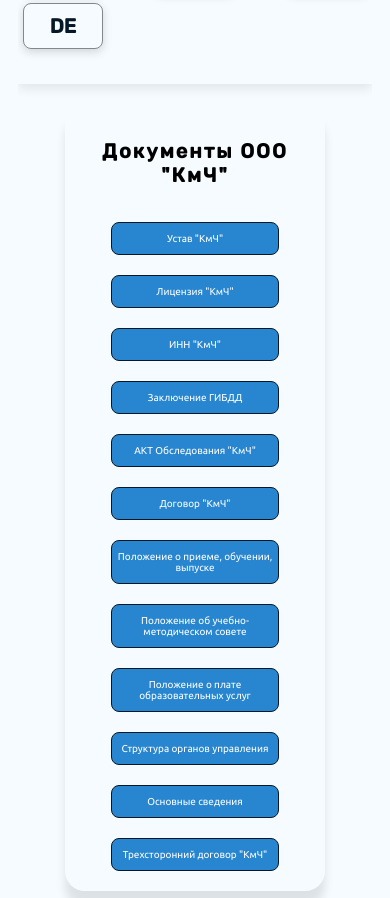
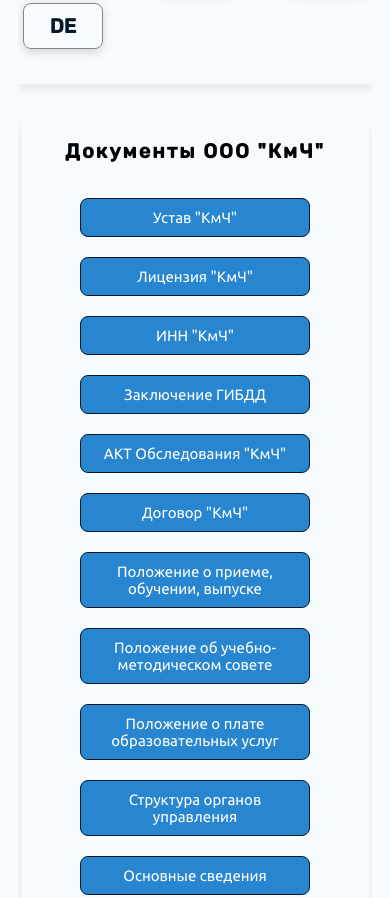
Before and after one commit to kosolapus/kmh36.ru, a plain HTML site: page index.html in a window 390 px wide. Shown: the part 436-1334 px from the top of the page. Drawn offline with Linux system fonts and the light colour scheme.

Commit message:
увеличение доков в мобиле

```diff
--- a/style.css
+++ b/style.css
@@ -360,6 +360,7 @@ a {
         padding-top: 15px;
         padding-left: 10px;
         padding-right: 10px;
+        padding-bottom: 30px;
     }
     .document-title {
 
@@ -371,7 +372,7 @@ a {
         margin: 0 auto;
     }
     .document {
-        font-size: 10px;
+        font-size: 15px;
         padding: 10px 5px;
         margin: 20px auto;
     }
```
